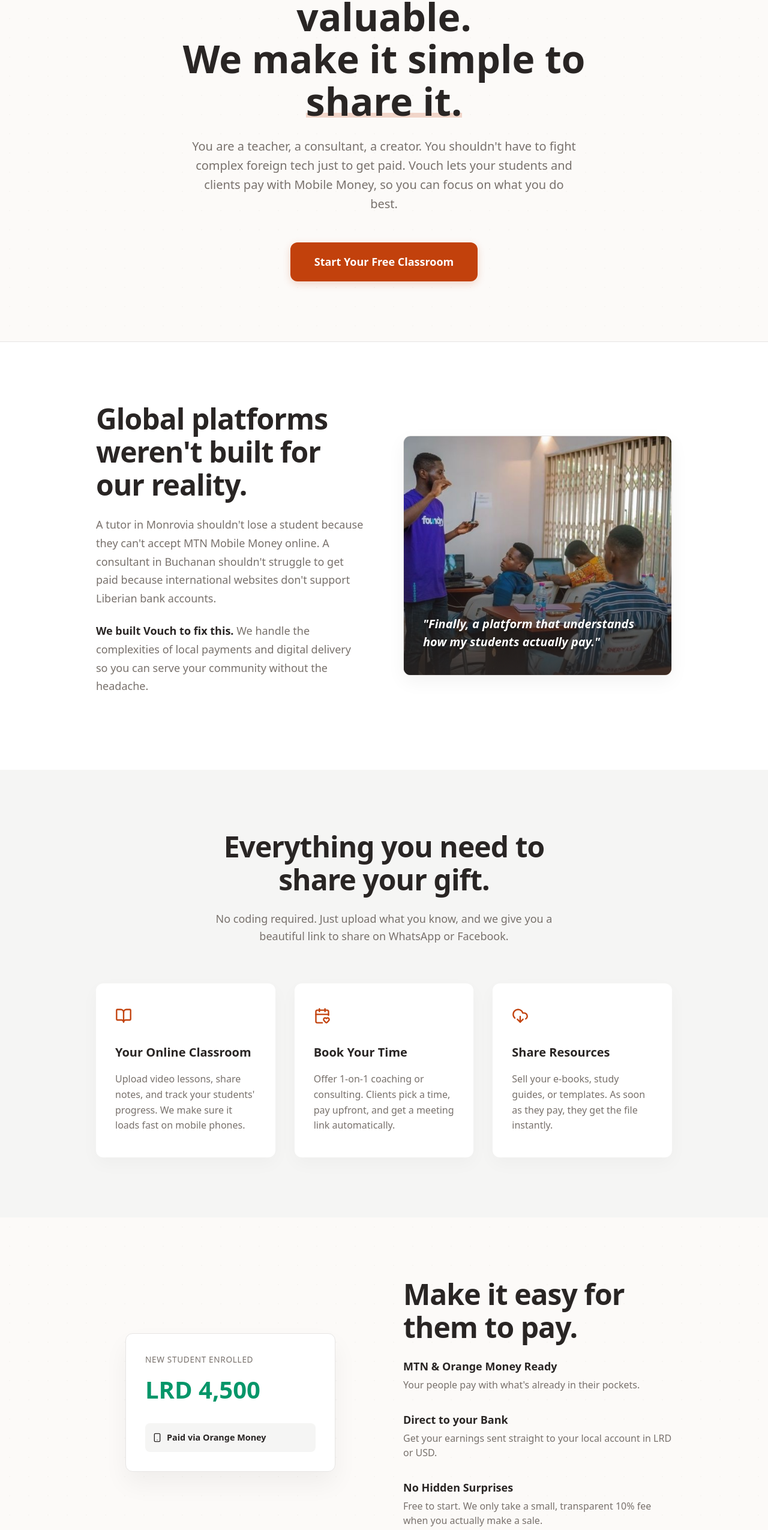
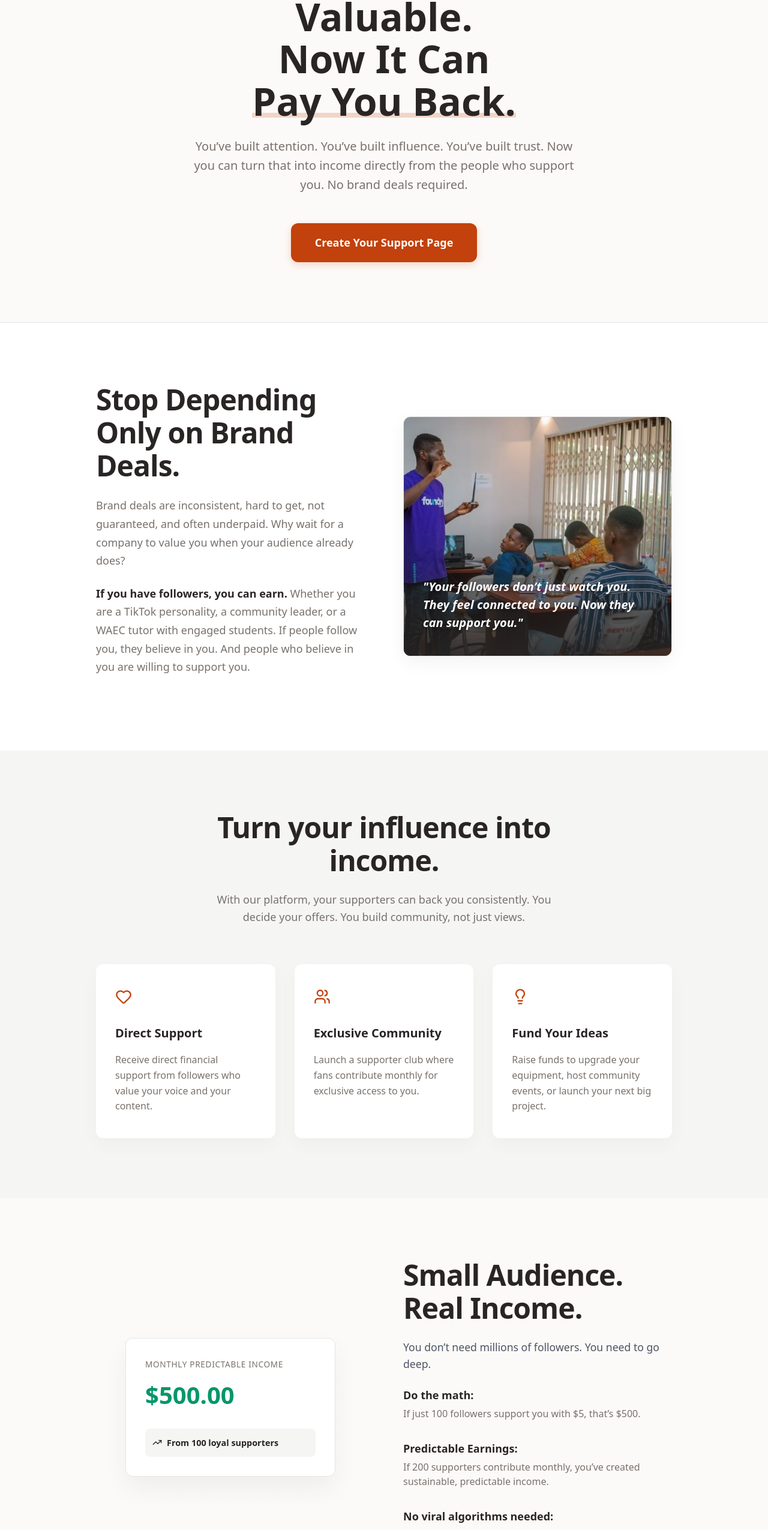
Before and after one commit to MulubahzumuKSipor/Vouch, a Next.js app: page / in a window 1280 px wide. Shown: the part 246-2796 px from the top of the page at 60% size. Built offline with nearby package versions, Linux system fonts and the light colour scheme; no server answers.

Commit message:
New Updates

```diff
--- a/src/app/(marketing)/page.tsx
+++ b/src/app/(marketing)/page.tsx
@@ -1,5 +1,5 @@
 import Link from "next/link";
-import { BookOpen, CalendarHeart, DownloadCloud, HeartHandshake, ShieldCheck, Smartphone } from "lucide-react";
+import { Heart, Users, Lightbulb, TrendingUp, ShieldCheck, Wallet } from "lucide-react";
 import Image from "next/image";
 import styles from "@/styles/hero.module.css";
 
@@ -11,19 +11,18 @@
       <section className={styles.heroSection}>
         <div className={styles.subtleTexture} aria-hidden="true" />
         <div className={styles.container}>
-          <div className={styles.eyebrow}>Built for Liberian Educators & Creators</div>
+          <div className={styles.eyebrow}>Built for Liberian Creators</div>
           <h1 className={styles.headline}>
-            Your knowledge is valuable. <br />
-            We make it simple to <span className={styles.highlight}>share it.</span>
+            Your Audience Is Valuable. <br />
+            Now It Can <span className={styles.highlight}>Pay You Back.</span>
           </h1>
           <p className={styles.subheadline}>
-            You are a teacher, a consultant, a creator. You shouldn&apos;t have to fight
-            complex foreign tech just to get paid. Vouch lets your students and clients
-            pay with Mobile Money, so you can focus on what you do best.
+            You’ve built attention. You’ve built influence. You’ve built trust.
+            Now you can turn that into income directly from the people who support you. No brand deals required.
           </p>
           <div className={styles.buttonGroup}>
             <Link href="/login" className={styles.primaryBtn}>
-              Start Your Free Classroom
+              Create Your Support Page
             </Link>
           </div>
         </div>
@@ -34,31 +33,28 @@
         <div className={styles.container}>
           <div className={styles.problemGrid}>
             <div className={styles.problemText}>
-              <h2 className={styles.sectionTitle}>Global platforms weren&apos;t built for our reality.</h2>
+              <h2 className={styles.sectionTitle}>Stop Depending Only on Brand Deals.</h2>
               <p>
-                A tutor in Monrovia shouldn&apos;t lose a student because they can&apos;t
-                accept MTN Mobile Money online. A consultant in Buchanan shouldn&apos;t struggle
-                to get paid because international websites don&apos;t support Liberian bank accounts.
+                Brand deals are inconsistent, hard to get, not guaranteed, and often underpaid.
+                Why wait for a company to value you when your audience already does?
               </p>
               <p>
-                <strong>We built Vouch to fix this.</strong> We handle the
-                complexities of local payments and digital delivery so you can serve your community without the headache.
+                <strong>If you have followers, you can earn.</strong> Whether you are a TikTok personality, a community leader, or a WAEC tutor with engaged students. If people follow you, they believe in you. And people who believe in you are willing to support you.
               </p>
             </div>
             <div className={styles.problemImagePlaceholder}>
               <div className={styles.imageBox}>
                 <Image
-                  src="/teacher.jpg"
-                  alt="A Liberian teacher managing their online classroom"
+                  src="/teacher.jpg" /* 🔴 Update this image in your public folder */
+                  alt="A Liberian content creator engaging with their community"
                   fill
                   className={styles.teacherImage}
-                  priority /* Loads this image quickly since it's above the fold */
+                  priority
                 />
-                {/* Dark gradient overlay to make the white text readable */}
                 <div className={styles.imageOverlay} aria-hidden="true"></div>
 
                 <span className={styles.imageQuote}>
-                  &quot;Finally, a platform that understands how my students actually pay.&quot;
+                  &quot;Your followers don’t just watch you. They feel connected to you. Now they can support you.&quot;
                 </span>
               </div>
             </div>
@@ -70,60 +66,65 @@
       <section className={styles.toolsSection}>
         <div className={styles.container}>
           <div className={styles.centerHeader}>
-            <h2 className={styles.sectionTitle}>Everything you need to share your gift.</h2>
+            <h2 className={styles.sectionTitle}>Turn your influence into income.</h2>
             <p className={styles.sectionSubtitle}>
-              No coding required. Just upload what you know, and we give you a beautiful link to share on WhatsApp or Facebook.
+              With our platform, your supporters can back you consistently. You decide your offers. You build community, not just views.
             </p>
           </div>
 
           <div className={styles.toolsGrid}>
             <div className={styles.toolCard}>
-              <div className={styles.toolIcon}><BookOpen size={28} /></div>
-              <h3>Your Online Classroom</h3>
-              <p>Upload video lessons, share notes, and track your students&apos; progress. We make sure it loads fast on mobile phones.</p>
+              <div className={styles.toolIcon}><Heart size={28} /></div>
+              <h3>Direct Support</h3>
+              <p>Receive direct financial support from followers who value your voice and your content.</p>
             </div>
             <div className={styles.toolCard}>
-              <div className={styles.toolIcon}><CalendarHeart size={28} /></div>
-              <h3>Book Your Time</h3>
-              <p>Offer 1-on-1 coaching or consulting. Clients pick a time, pay upfront, and get a meeting link automatically.</p>
+              <div className={styles.toolIcon}><Users size={28} /></div>
+              <h3>Exclusive Community</h3>
+              <p>Launch a supporter club where fans contribute monthly for exclusive access to you.</p>
             </div>
             <div className={styles.toolCard}>
-              <div className={styles.toolIcon}><DownloadCloud size={28} /></div>
-              <h3>Share Resources</h3>
-              <p>Sell your e-books, study guides, or templates. As soon as they pay, they get the file instantly.</p>
+              <div className={styles.toolIcon}><Lightbulb size={28} /></div>
+              <h3>Fund Your Ideas</h3>
+              <p>Raise funds to upgrade your equipment, host community events, or launch your next big project.</p>
             </div>
           </div>
         </div>
       </section>
 
-      {/* ── 4. THE LOCAL ADVANTAGE (Warm Sand) ── */}
+      {/* ── 4. THE MATH (Warm Sand) ── */}
       <section className={styles.paymentsSection}>
         <div className={styles.subtleTexture} aria-hidden="true" />
         <div className={styles.container}>
           <div className={styles.paymentsLayout}>
             <div className={styles.paymentsVisual}>
                <div className={styles.mockupReceipt}>
-                  <div className={styles.receiptHeader}>New Student Enrolled</div>
-                  <div className={styles.receiptAmount}>LRD 4,500</div>
+                  <div className={styles.receiptHeader}>Monthly Predictable Income</div>
+                  <div className={styles.receiptAmount}>$500.00</div>
                   <div className={styles.receiptMethod}>
-                    <Smartphone size={16} /> Paid via Orange Money
+                    <TrendingUp size={16} /> From 100 loyal supporters
                   </div>
                </div>
+               {/* 🔴 Adding diagram for context */}
+
             </div>
             <div className={styles.paymentsText}>
-              <h2 className={styles.sectionTitle}>Make it easy for them to pay.</h2>
+              <h2 className={styles.sectionTitle}>Small Audience. Real Income.</h2>
+              <p style={{ fontSize: '1.1rem', color: '#4B5563', marginBottom: '1.5rem' }}>
+                You don’t need millions of followers. You need to go deep.
+              </p>
               <ul className={styles.checkList}>
                 <li>
-                  <strong>MTN & Orange Money Ready</strong>
-                  <span>Your people pay with what&apos;s already in their pockets.</span>
+                  <strong>Do the math:</strong>
+                  <span>If just 100 followers support you with $5, that’s $500.</span>
                 </li>
                 <li>
-                  <strong>Direct to your Bank</strong>
-                  <span>Get your earnings sent straight to your local account in LRD or USD.</span>
+                  <strong>Predictable Earnings:</strong>
+                  <span>If 200 supporters contribute monthly, you’ve created sustainable, predictable income.</span>
                 </li>
                 <li>
-                  <strong>No Hidden Surprises</strong>
-                  <span>Free to start. We only take a small, transparent 10% fee when you actually make a sale.</span>
+                  <strong>No viral algorithms needed:</strong>
+                  <span>You don&apos;t need to trend to make a living. You just need a true community.</span>
                 </li>
               </ul>
             </div>
@@ -131,26 +132,26 @@
         </div>
       </section>
 
-      {/* ── 5. VALUES & COMMUNITY (Deep Charcoal) ── */}
+      {/* ── 5. VISION & COMMUNITY (Deep Charcoal) ── */}
       <section className={styles.valuesSection}>
         <div className={styles.container}>
           <div className={styles.centerHeaderLight}>
-            <h2 className={styles.sectionTitleLight}>Our promise to you.</h2>
+            <h2 className={styles.sectionTitleLight}>Ownership Changes Everything.</h2>
             <p className={styles.sectionSubtitleLight}>
-              We are a small team building from Monrovia. We don&apos;t answer to overseas investors; we answer to you.
+              Imagine a campus influencer raising funds for a project, or a content creator buying a new camera through audience support.
             </p>
           </div>
 
           <div className={styles.valuesGrid}>
             <div className={styles.valueItem}>
-              <HeartHandshake size={32} className={styles.accentIcon} />
-              <h4>Creators First</h4>
-              <p>Every decision we make starts with one question: &quot;Does this help you earn more for your family?&quot;</p>
+              <Wallet size={32} className={styles.accentIcon} />
+              <h4>Control Your Income</h4>
+              <p>When you monetize your audience directly, you stop waiting for permission from sponsors. Your audience becomes your economic power.</p>
             </div>
             <div className={styles.valueItem}>
               <ShieldCheck size={32} className={styles.accentIcon} />
-              <h4>Africa-Grade Reliable</h4>
-              <p>We know internet drops and power cuts happen. We built Vouch to be fast, light, and resilient.</p>
+              <h4>Grow Independently</h4>
+              <p>Built for how creators actually grow in Liberia: strong community ties, loyal followers, and active, personal engagement.</p>
             </div>
           </div>
         </div>
@@ -159,13 +160,16 @@
       {/* ── 6. FINAL CTA (Terracotta) ── */}
       <section className={styles.ctaSection}>
         <div className={styles.container}>
-          <h2 className={styles.ctaTitle}>Ready to welcome your students?</h2>
+          <h2 className={styles.ctaTitle}>This Is the New Creator Economy in Liberia.</h2>
           <p className={styles.ctaSubtitle}>
-            Join the community of Liberian experts building a living from their knowledge.
+            Not just posting. Not just trending. Building sustainable income and stronger communities.
           </p>
           <Link href="/login" className={styles.ctaBtn}>
-            Create Your Free Account
+            Create Your Support Page Today
           </Link>
+          <p style={{ marginTop: '1rem', fontSize: '0.9rem', color: '#FCA5A5' }}>
+            Set up your page. Invite your followers. Start receiving support.
+          </p>
         </div>
       </section>
 
```
